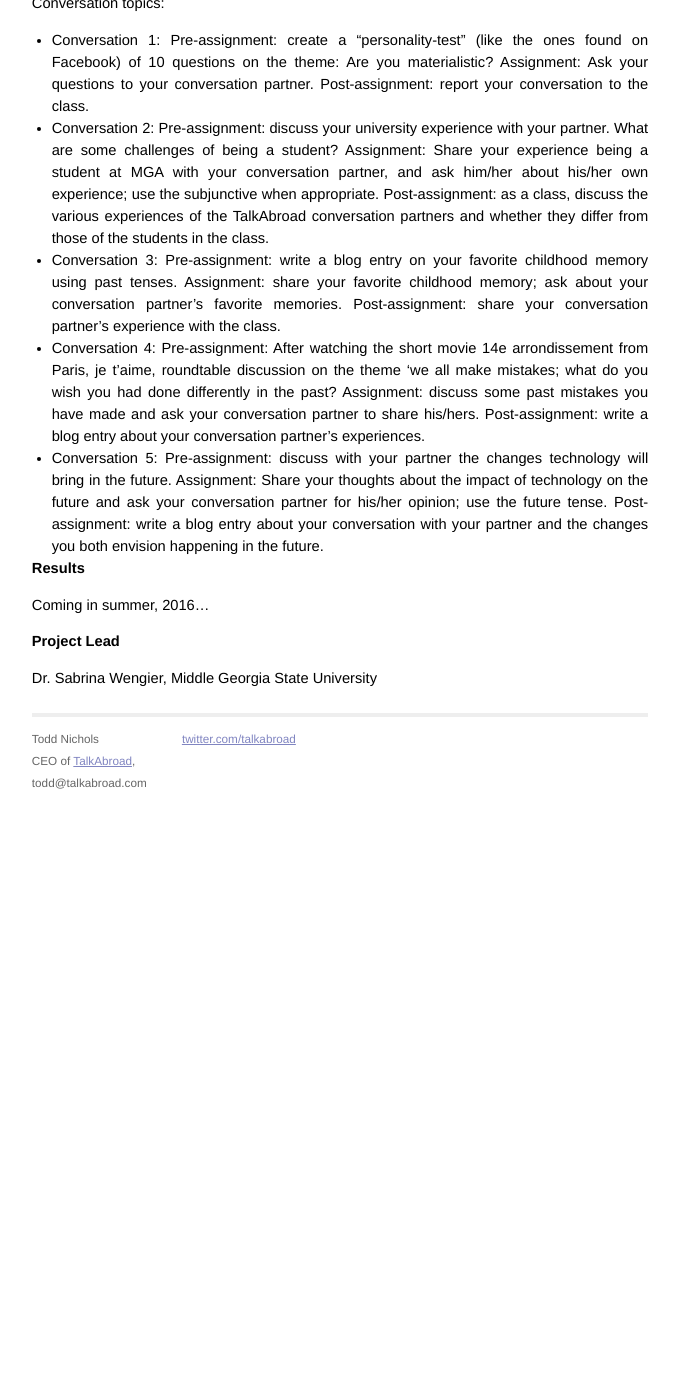
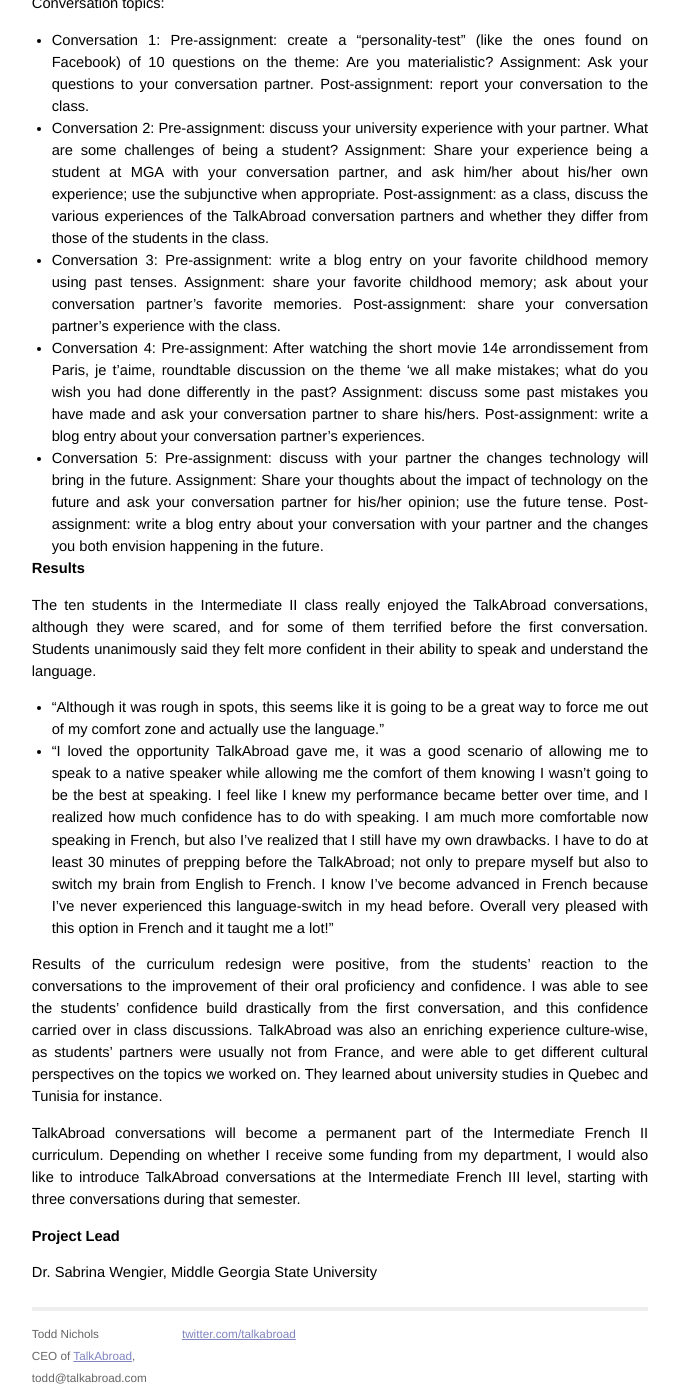
Before and after one commit to toddnichols/toddnichols.github.io, a Jekyll site: the page built from _posts/2016-02-13-sabrina-wengier-middle-georgia.md, in a window 1280 px wide and 1400 px high, scrolled down 1916 px. Shown: the whole window, without its empty margins (300-979 px from the left). Built offline with Jekyll 4.4.1, drawn with Linux system fonts in a browser that asks for light colours; before the commit the page ends 2722 px from its top, so only the background shows below that.

Commit message:
updating post

```diff
--- a/_posts/2016-02-13-sabrina-wengier-middle-georgia.md
+++ b/_posts/2016-02-13-sabrina-wengier-middle-georgia.md
@@ -43,7 +43,14 @@
 
 ## Results
 
-Coming in summer, 2016...
+The ten students in the Intermediate II class really enjoyed the TalkAbroad conversations, although they were scared, and for some of them terrified before the first conversation. Students unanimously said they felt more confident in their ability to speak and understand the language.
+
+* “Although it was rough in spots, this seems like it is going to be a great way to force me out of my comfort zone and actually use the language.”
+* “I loved the opportunity TalkAbroad gave me, it was a good scenario of allowing me to speak to a native speaker while allowing me the comfort of them knowing I wasn’t going to be the best at speaking. I feel like I knew my performance became better over time, and I realized how much confidence has to do with speaking. I am much more comfortable now speaking in French, but also I’ve realized that I still have my own drawbacks. I have to do at least 30 minutes of prepping before the TalkAbroad; not only to prepare myself but also to switch my brain from English to French. I know I’ve become advanced in French because I’ve never experienced this language-switch in my head before. Overall very pleased with this option in French and it taught me a lot!”
+
+Results of the curriculum redesign were positive, from the students’ reaction to the conversations to the improvement of their oral proficiency and confidence. I was able to see the students’ confidence build drastically from the first conversation, and this confidence carried over in class discussions. TalkAbroad was also an enriching experience culture-wise, as students’ partners were usually not from France, and were able to get different cultural perspectives on the topics we worked on. They learned about university studies in Quebec and Tunisia for instance.
+
+TalkAbroad conversations will become a permanent part of the Intermediate French II curriculum. Depending on whether I receive some funding from my department, I would also like to introduce TalkAbroad conversations at the Intermediate French III level, starting with three conversations during that semester.
 
 ## Project Lead
 
```
